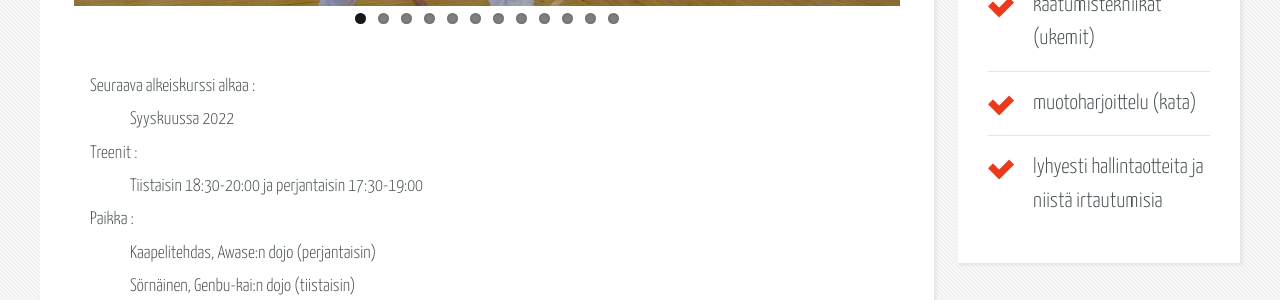
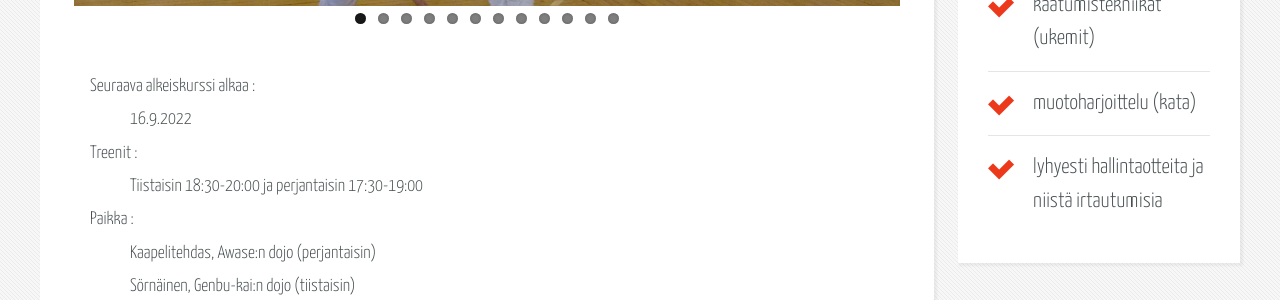
Before and after one commit to shotofi/shotofi, a Jekyll site: the page built from _pages/alkeiskurssi.html, in a window 1280 px wide. Shown: the part 504-804 px from the top of the page. Built offline with Jekyll 4.4.1, drawn with Linux system fonts in a browser that asks for light colours.

Commit message:
Updated course beginning date

```diff
--- a/_includes/snippets/alkeiskurssi-mainos.html
+++ b/_includes/snippets/alkeiskurssi-mainos.html
@@ -3,7 +3,7 @@
     <h2>Alkeiskurssit</h2>
   </header>
   <p>
-    Tule mukaan alkeiskurssille aloittamaan karaten harrastus. Seuraava kurssi alkaa <strong>18.2.2022</strong>.
+    Tule mukaan alkeiskurssille aloittamaan karaten harrastus. Seuraava kurssi alkaa <strong>16.9.2022</strong>.
   </p>
   <a href="/alkeiskurssi.html" title="Tietoa alkeiskurssista" class="more">Lisää alkeiskurssista ></a>
 </section>
--- a/_includes/snippets/alkeiskurssi-mainos_en.html
+++ b/_includes/snippets/alkeiskurssi-mainos_en.html
@@ -4,7 +4,7 @@
   </header>
   <p>
     Come along to the beginner's course to start the lifetime practice of karate. The next beginner's course starts
-    <strong>18.2.2022</strong>.
+    <strong>16.9.2022</strong>.
   </p>
   <a href="/alkeiskurssi_en.html" title="More about beginner's course" class="more">More about beginner's course ></a>
 </section>
--- a/_pages/alkeiskurssi.html
+++ b/_pages/alkeiskurssi.html
@@ -30,7 +30,7 @@ lang: fi
   </div>
   <dl>
     <dt>Seuraava alkeiskurssi alkaa :</dt>
-    <dd>Syyskuussa 2022</dd>
+    <dd>16.9.2022</dd>
     <dt>Treenit :</dt>
     <dd>Tiistaisin 18:30-20:00 ja perjantaisin 17:30-19:00</dd>
     <dt>Paikka :</dt>
--- a/_pages/alkeiskurssi_en.html
+++ b/_pages/alkeiskurssi_en.html
@@ -30,7 +30,7 @@ lang: en
   </div>
   <dl>
     <dt>Next Beginner's Course start :</dt>
-    <dd>September 2022</dd>
+    <dd>16.9.2022</dd>
     <dt>Practice times:</dt>
     <dd>On Tuesdays 18:30-20:00 and Fridays 17:30-19:00.</dd>
     <dt>Location  :</dt>
```
